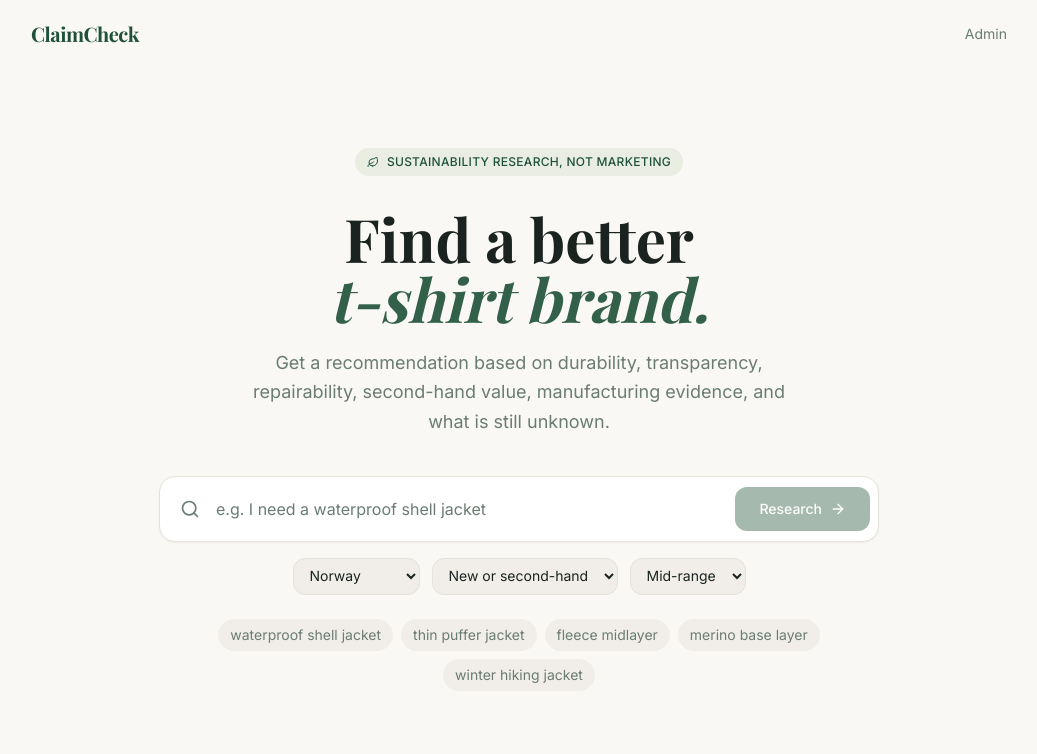
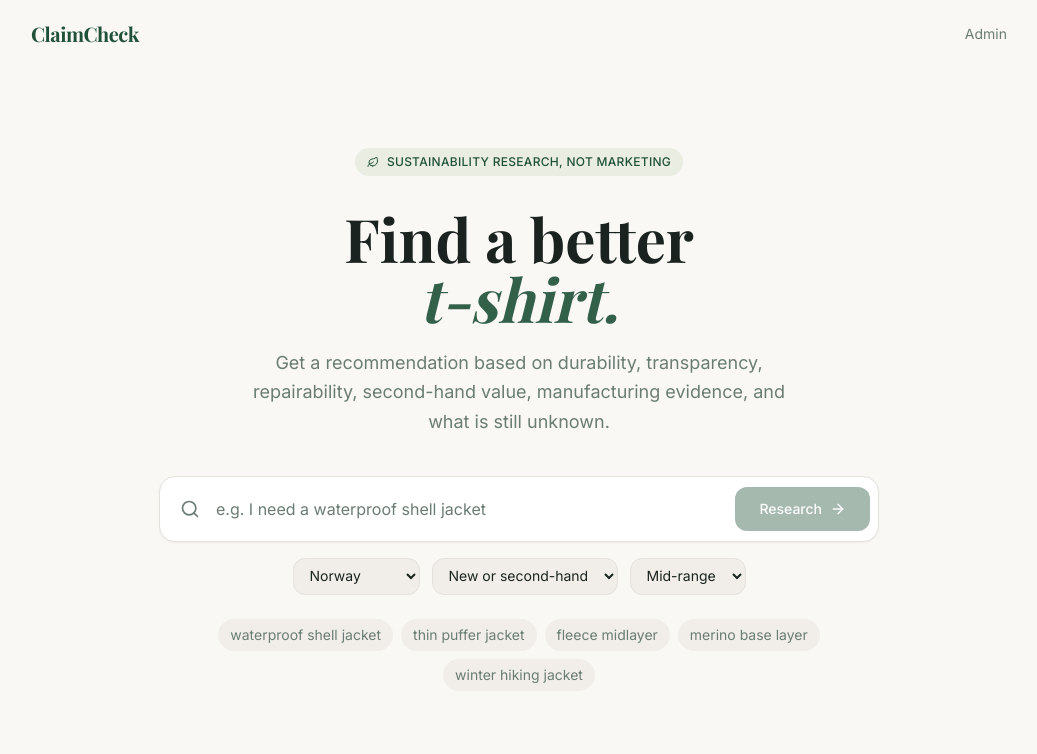
Before and after one commit to tb27j44n5x-oss/worth-wearing, a React (Vite) app: page / in a window 1280 px wide. Shown: the top 754 px of the page, without its empty margins (121-1158 px from the left). Built offline with nearby package versions, Linux system fonts and the light colour scheme; no server answers; a web font is replaced by a local one.

Commit message:
File changes

```diff
--- a/src/pages/SearchPage.jsx
+++ b/src/pages/SearchPage.jsx
@@ -60,7 +60,7 @@ export default function SearchPage() {
           <h1 className="font-playfair text-5xl md:text-6xl font-bold text-foreground leading-[1.1] mb-5">
             Find a better<br />
             <span className="text-primary italic" key={wordIndex} style={{ animation: "fadeUp 0.4s ease-out" }}>
-              {ROTATING_WORDS[wordIndex]} brand.
+              {ROTATING_WORDS[wordIndex]}.
             </span>
           </h1>
 
```
